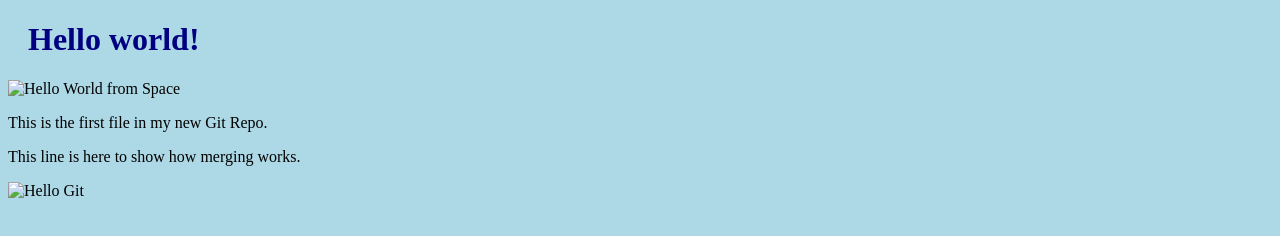
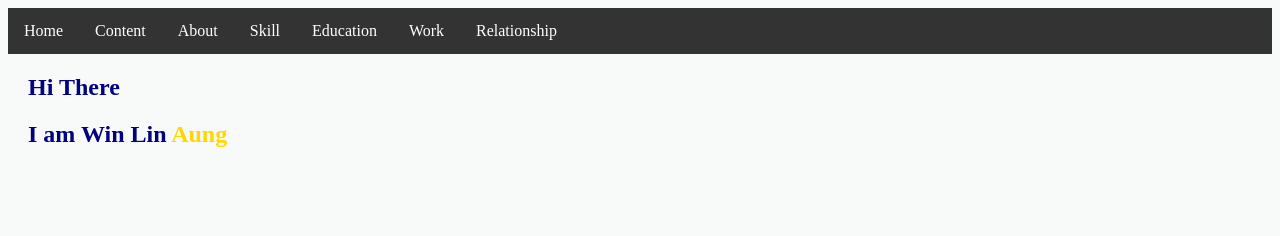
Before and after one commit to scmwinlinaung/winlinaung.github.io, a plain HTML site: page index.html in a window 1280 px wide. Drawn offline with Linux system fonts and the light colour scheme.

Commit message:
add navigation bar

```diff
--- a/bluestyle.css
+++ b/bluestyle.css
@@ -1,8 +1,33 @@
 body {
-    background-color: lightblue;
+    background-color: #f7faf8;
 }
 
 h1 {
     color: navy;
     margin-left: 20px;
 }
+
+
+.navbar {
+    list-style-type: none;
+    margin: 0;
+    padding: 0;
+    overflow: hidden;
+    background-color: #333;
+}
+
+.navbar li {
+    float: left;
+}
+
+.navbar a {
+    display: block;
+    color: white;
+    text-align: center;
+    padding: 14px 16px;
+    text-decoration: none;
+}
+
+.navbar a:hover {
+    background-color: #111;
+}
--- a/index.html
+++ b/index.html
@@ -8,12 +8,53 @@
 
 <body>
 
-    <h1>Hello world!</h1>
-    <div><img src="img_hello_world.jpg" alt="Hello World from Space" style="width:100%;max-width:640px"></div>
-    <p>This is the first file in my new Git Repo.</p>
-    <p>This line is here to show how merging works.</p>
-    <div><img src="img_hello_git.jpg" alt="Hello Git" style="width:100%;max-width:640px"></div>
+    <nav class="navbar">
+        <li><a href="#" onclick="showPage('home')">Home</a></li>
+        <li><a href="#" onclick="showPage('content')">Content</a></li>
+        <li><a href="#" onclick="showPage('about')">About</a></li>
+        <li><a href="#" onclick="showPage('skill')">Skill</a></li>
+        <li><a href="#" onclick="showPage('education')">Education</a></li>
+        <li><a href="#" onclick="showPage('work')">Work</a></li>
+        <li><a href="#" onclick="showPage('relationship')">Relationship</a></li>
+    </nav>
+    <section id="page">
+        <h1>Hi There</h1>
+        <h1> I am Win Lin <span style="color: gold;"> Aung</span></h1>
 
+    </section>
+
+    <script>
+
+        function showPage(page) {
+            var pageSection = document.getElementById('page');
+            pageSection.innerHTML = '';
+            switch (page) {
+                case 'home':
+                    pageSection.innerHTML = '<h1>Hi There</h1><h1> I am Win Lin <span style = "color: gold;" > Aung</span ></h1> ';
+                    break;
+                case 'content':
+                    pageSection.innerHTML = '<p>Learn more about us on the About page.</p>';
+                    break;
+                case 'about':
+                    pageSection.innerHTML = '<p>Contact us on the Contact page.</p>';
+                    break;
+                case 'skill':
+                    pageSection.innerHTML = '<p>Contact us on the Contact page.</p>';
+                    break;
+                case 'education':
+                    pageSection.innerHTML = '<p>Contact us on the Contact page.</p>';
+                    break;
+                case 'work':
+                    pageSection.innerHTML = '<p>Contact us on the Contact page.</p>';
+                    break;
+                case 'relationship':
+                    pageSection.innerHTML = '<p>Contact us on the Contact page.</p>';
+                    break;
+                default:
+                    pageSection.innerHTML = '<p>Page not found.</p>';
+            }
+        }
+    </script>
 </body>
 
 </html>
```
